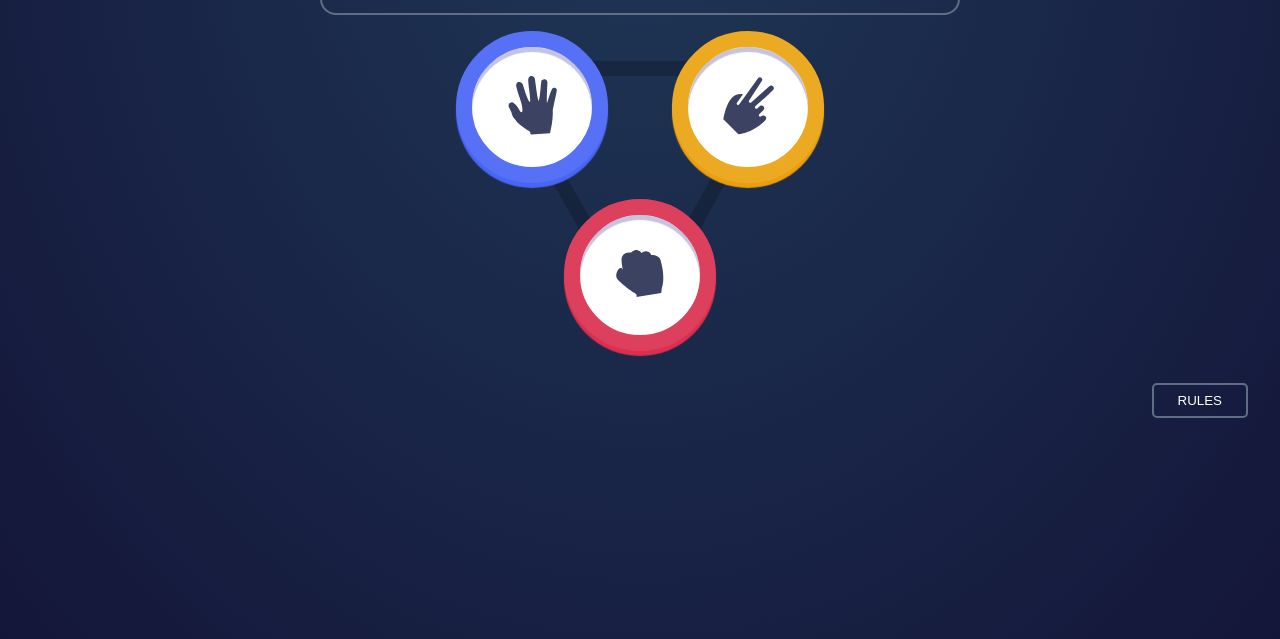
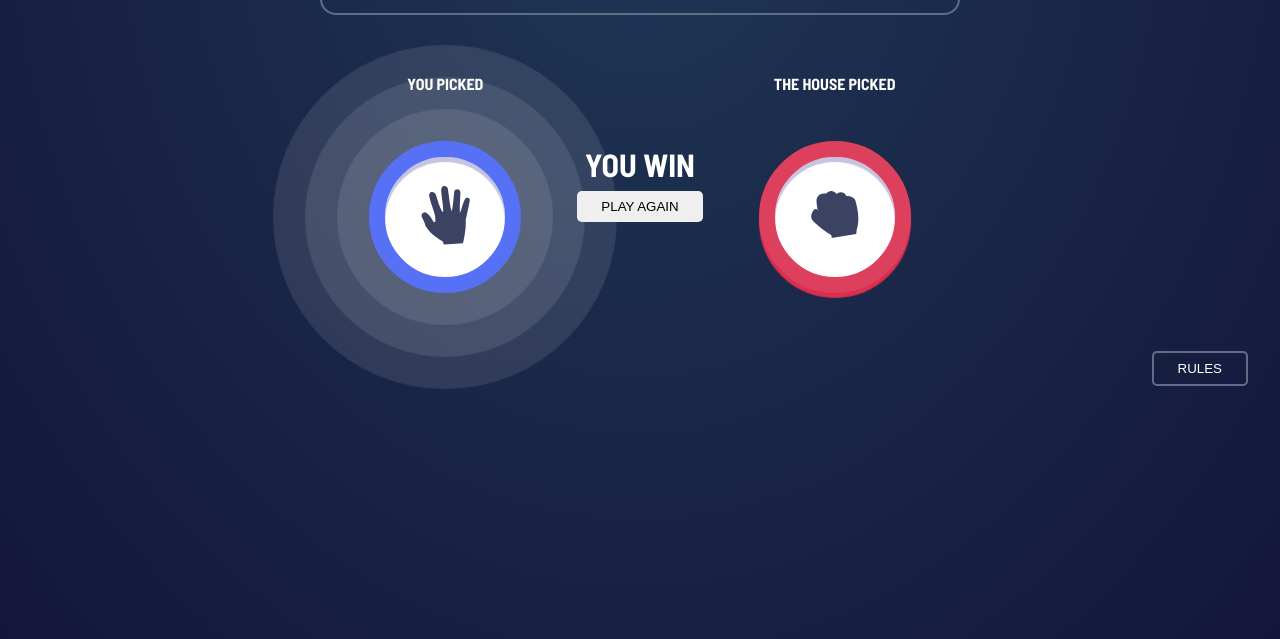
Before and after one commit to Amit1Paz/Rock-paper-scissors, a plain HTML site: page index.html in a window 1280 px wide. Shown: the part 137-776 px from the top of the page. Drawn offline with Linux system fonts and the light colour scheme.

Commit message:
match div added

```diff
--- a/index.html
+++ b/index.html
@@ -19,14 +19,29 @@
     </div>
   </header>
   <main>
-    <div class="choose-container">
+    <!-- <div class="choose-container transparent">
       <button class="rps-btn rps-btn--paper"><img src="./images/icon-paper.svg" alt="Paper"></button>
       <button class="rps-btn rps-btn--scissors"><img src="./images/icon-scissors.svg" alt="Scissors"></button>
       <button class="rps-btn rps-btn--rock"><img src="./images/icon-rock.svg" alt="Rock"></button>
+    </div> -->
+    <div class="match-container">
+      <div class="user-choise">
+        <h4 class="user-title">YOU PICKED</h4>
+        <button class="rps-btn rps-btn--paper winner"><img src="./images/icon-paper.svg" alt="Paper"></button>
+      </div>
+      <div class="match-result">
+        <h3>YOU WIN</h3>
+        <button class="play-again-btn">PLAY AGAIN</button>
+      </div>
+      <div class="computer-choise">
+        <h4 class="computer-title">THE HOUSE PICKED</h4>
+        <!-- <div class="placeholder"></div> -->
+        <button class="rps-btn rps-btn--rock"><img src="./images/icon-rock.svg" alt="Rock"></button>
+      </div>
     </div>
   </main>
   <footer>
-    <button class="rules">RULES</button>
+    <button class="rules-btn">RULES</button>
   </footer>
 </body>
 </html>
--- a/style.css
+++ b/style.css
@@ -75,6 +75,7 @@ h2 {
 }
 
 /***** main *****/
+/***** choose *****/
 .choose-container {
     display: flex;
     flex-wrap: wrap;
@@ -86,6 +87,43 @@ h2 {
     background-image: url(./images/bg-triangle.svg);
     margin: 1rem;
 }
+/***** match *****/
+.match-container {
+    display: flex;
+    justify-content: space-between;
+    align-items: center;
+    height: 21rem;
+    color: white;
+}
+.user-choise, .computer-choise, .match-result {
+    display: flex;
+    flex-direction: column;
+    align-items: center;
+    justify-content: center;
+}
+.match-result {
+    margin: 0 1.5rem;
+}
+h3 {
+    font-size: 2rem;
+    margin-bottom: 0.5rem;
+}
+h4 {
+    margin-bottom: 3rem;
+}
+.play-again-btn {
+    padding: 0.5rem 1.5rem;
+    border-radius: 0.3rem;
+    transition: 0.2s;
+}
+.placeholder {
+    margin: 0 2rem;
+    width: 9.5rem;
+    height: 9.5rem;
+    border-radius: 50%;
+    background-color: rgb(34, 34, 61);
+}
+/***** btns *****/
 .rps-btn {
     margin: 0 2rem;
     width: 9.5rem;
@@ -95,7 +133,7 @@ h2 {
     box-shadow: inset 0 5px 1px rgb(196, 196, 224);
     transition: 0.2s;
 }
-.rps-btn:hover {
+.rps-btn:hover, .play-again-btn:hover {
     transform: scale(1.1);
     transition: 0.2s;
 }
@@ -112,6 +150,9 @@ h2 {
     border: 1rem solid var(--rock-gradient-two);
     box-shadow: inset 0 5px 1px rgb(196, 196, 224), 0 5px 1px var(--rock-gradient-one);
 }
+.winner {
+    box-shadow: inset 0 5px 1px rgb(196, 196, 224), 0 0 1px 2rem rgba(255, 255, 255, 0.1), 0 0 1px 4rem rgba(255, 255, 255, 0.1), 0 0 1px 6rem rgba(255, 255, 255, 0.1);
+}
 
 /****** footer ******/
 footer {
@@ -119,7 +160,7 @@ footer {
     display: flex;
     justify-content: flex-end;
 }
-.rules {
+.rules-btn {
     background-color: transparent;
     padding: 0.5rem 1.5rem;
     border-radius: 5px;
```
